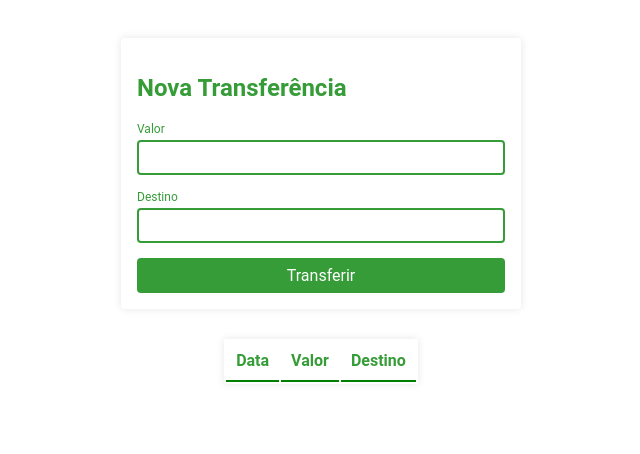
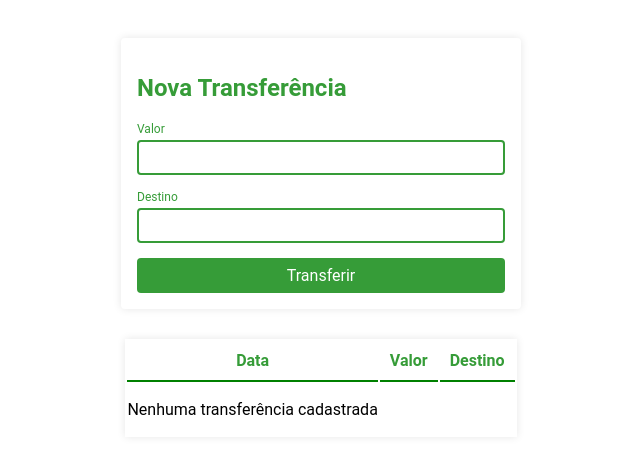
Before and after one commit to jean-cruz/bytebank, an Angular app: page / in a window 1280 px wide. Shown: the top 454 px of the page, without its empty margins (319-959 px from the left). Built offline with nearby package versions, Linux system fonts and the light colour scheme.

Commit message:
using ngIf to present a message when it has no operations

```diff
--- a/src/app/extrato/extrato.component.html
+++ b/src/app/extrato/extrato.component.html
@@ -4,7 +4,7 @@
     <th class="tabela__cabecalho__conteudo">Valor</th>
     <th class="tabela__cabecalho__conteudo">Destino</th>
   </thead>
-  <tbody>
+  <tbody *ngIf="transferencias.length > 0 ; else listaVazia">
     <tr class="tabela__linha" *ngFor="let transferencia of transferencias">
       <td class="tabela__conteudo" >{{transferencia?.data | date:'short'}}</td>
       <td class="tabela__conteudo" >{{transferencia?.valor | currency}}</td>
@@ -12,3 +12,6 @@
     </tr>
   </tbody>
 </table>
+<ng-template #listaVazia>
+  <p>Nenhuma transferência cadastrada</p>
+</ng-template>
```
